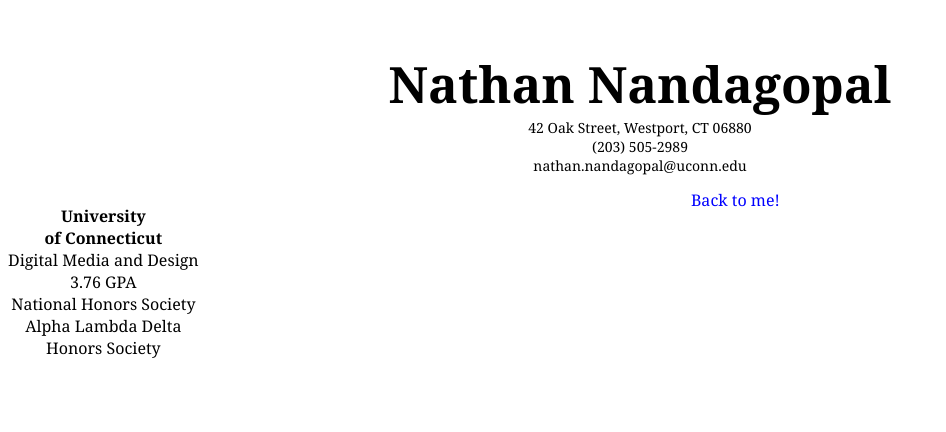
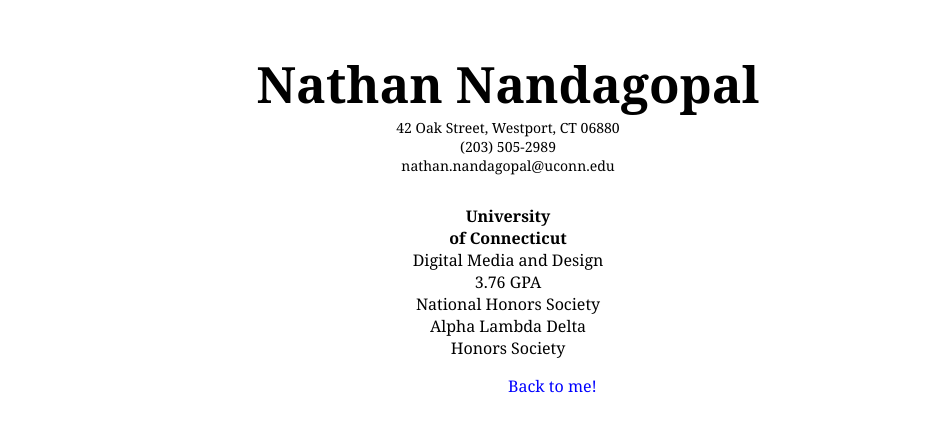
Before and after one commit to NathanNandagopal/About-Me-Project, a plain HTML site: page resume.html in a window 1280 px wide. Shown: the whole page, without its empty margins (0-946 px from the left). Drawn offline with Linux system fonts and the light colour scheme.

Commit message:
Temporary fix for link

```diff
--- a/resumestylesheet.css
+++ b/resumestylesheet.css
@@ -7,6 +7,8 @@ a {
 	text-decoration:none;
 	color:blue;
 	text-align:center;
+	float:left;
+	padding-left: 500px;
 
 }
 
@@ -27,5 +29,11 @@ a:hover {
 }
 
 .education {
+			position:left;
 			float:left;
+			width:1000px;
 }
+
+body {
+		width:1000px;
+}
```
